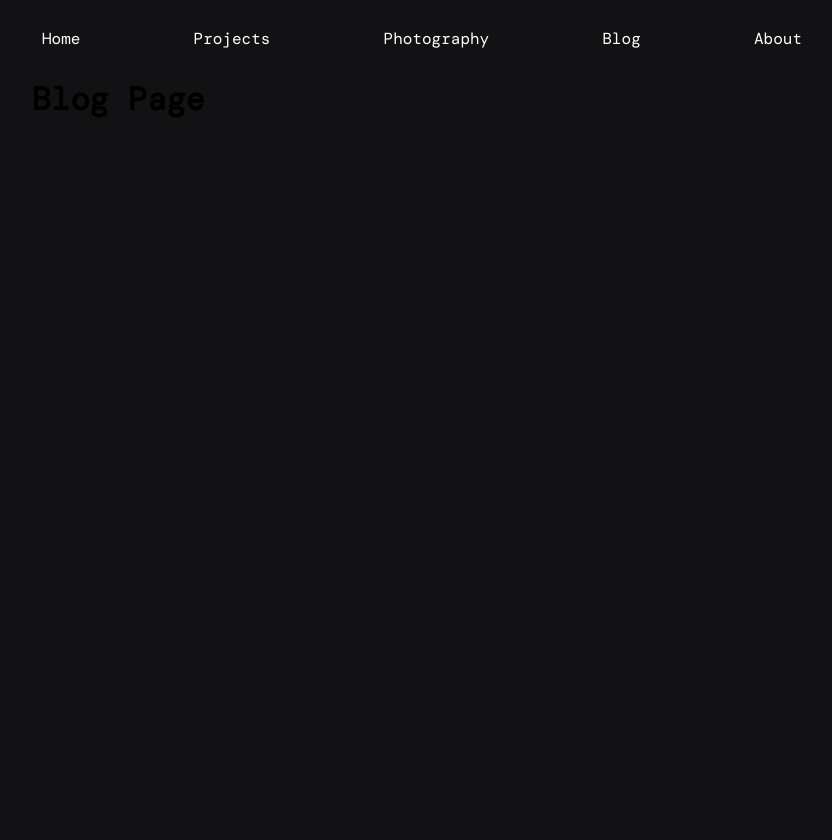
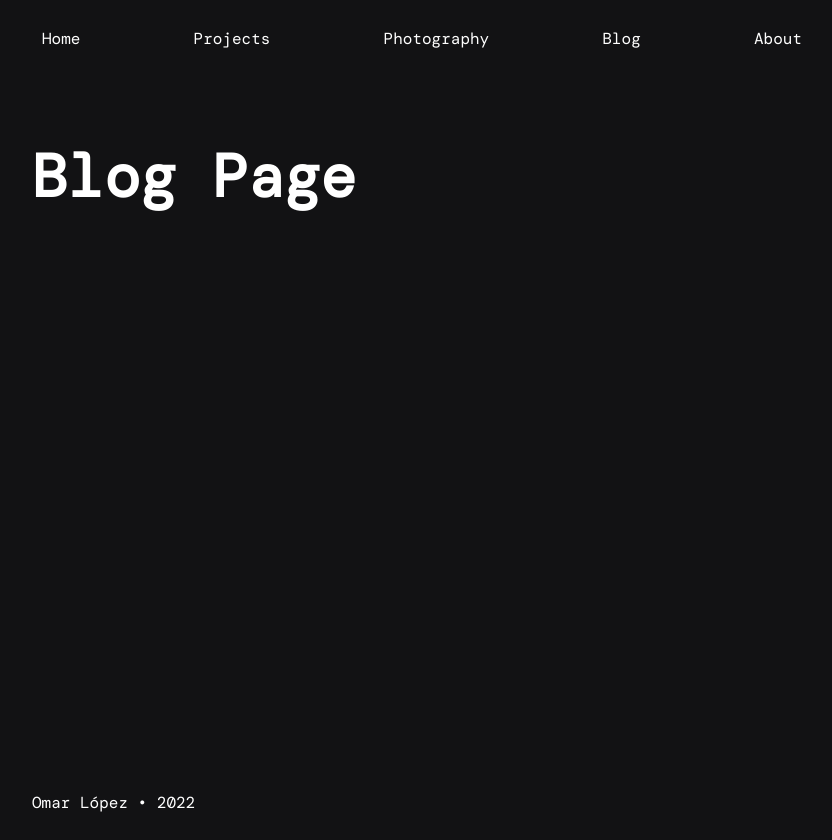
Before and after one commit to omarlc/website, a Next.js app: page /blog in a window 1280 px wide. Shown: the whole page, without its empty margins (218-1050 px from the left). Built offline with nearby package versions, Linux system fonts and the light colour scheme.

Commit message:
💄 Styling Stuff

```diff
--- a/components/Footer.jsx
+++ b/components/Footer.jsx
@@ -0,0 +1,11 @@
+import { StyledFooter } from "./styles/Footer.styled";
+
+const Footer = () => {
+  return (
+    <StyledFooter>
+      <p>Omar López • 2022</p>
+    </StyledFooter>
+  );
+};
+
+export default Footer;
--- a/components/styles/Avatar.styled.jsx
+++ b/components/styles/Avatar.styled.jsx
@@ -7,8 +7,6 @@ export const StyledAvatar = styled(Image)`
 
 export const AvatarContainer = styled.div`
   margin-top: 20px;
-  width: 100%;
-  height: 100%;
 
   @media screen and (min-width: 300px) and (max-width: 635px) {
     display: flex;
--- a/components/styles/Container.styled.jsx
+++ b/components/styles/Container.styled.jsx
@@ -2,7 +2,7 @@ import styled from "styled-components";
 
 export const Container = styled.div`
   width: 780px;
-  height: calc(100vh - 3px);
+  height: calc(100vh - 40);
   max-width: 100%;
   padding: 0px 20px;
   margin: 20px auto;
--- /dev/null
+++ b/components/styles/Footer.styled.jsx
@@ -0,0 +1,14 @@
+import styled from "styled-components";
+
+export const StyledFooter = styled.footer`
+  display: flex;
+  flex-shrink: 0;
+  height: 20px;
+  padding-bottom: 8px;
+  justify-content: space-between;
+  align-items: center;
+
+  p {
+    color: #fff;
+  }
+`;
--- a/components/styles/Layout.styled.jsx
+++ b/components/styles/Layout.styled.jsx
@@ -1,17 +1,21 @@
 import styled from "styled-components";
+import Footer from "../Footer";
 import Navbar from "../Navbar";
 import { Container } from "./Container.styled";
+import { Main } from "./Main.styled";
 
 const StyledLayout = styled.div`
   display: grid;
-  grid-template-columns: repeat(1fr, 3);
+  height: 100vh;
+  grid-template-rows: auto 1fr auto;
 `;
 
 const Layout = ({ children }) => (
   <Container>
     <StyledLayout>
       <Navbar />
-      {children}
+      <Main>{children}</Main>
+      <Footer />
     </StyledLayout>
   </Container>
 );
--- /dev/null
+++ b/components/styles/Main.styled.jsx
@@ -0,0 +1,17 @@
+import styled from "styled-components";
+
+export const Main = styled.main`
+  width: 100%;
+  margin: 40px 0px;
+  h1 {
+    font-size: 3.75rem;
+    color: #fff;
+  }
+  h2 {
+    color: #fff;
+  }
+
+  p {
+    color: #fff;
+  }
+`;
--- a/pages/blog.jsx
+++ b/pages/blog.jsx
@@ -1,8 +1,13 @@
+import Head from "next/head";
+
 import Layout from "../components/styles/Layout.styled";
 
 const Blog = () => {
   return (
     <Layout>
+      <Head>
+        <title>Blog</title>
+      </Head>
       <h1>Blog Page</h1>
     </Layout>
   );
--- a/pages/photo.jsx
+++ b/pages/photo.jsx
@@ -1,8 +1,13 @@
+import Head from "next/head";
+
 import Layout from "../components/styles/Layout.styled";
 
 const Photo = () => {
   return (
     <Layout>
+      <Head>
+        <title>Photography</title>
+      </Head>
       <h1>Photography Page</h1>
     </Layout>
   );
--- a/pages/projects.jsx
+++ b/pages/projects.jsx
@@ -1,8 +1,12 @@
+import Head from "next/head";
 import Layout from "../components/styles/Layout.styled";
 
 const Projects = () => {
   return (
     <Layout>
+      <Head>
+        <title>Projects</title>
+      </Head>
       <h1>Projects Page</h1>
     </Layout>
   );
```
Also changed, not shown: pages/about.jsx (+23 -1 lines), pages/index.jsx (+12 -26 lines).
